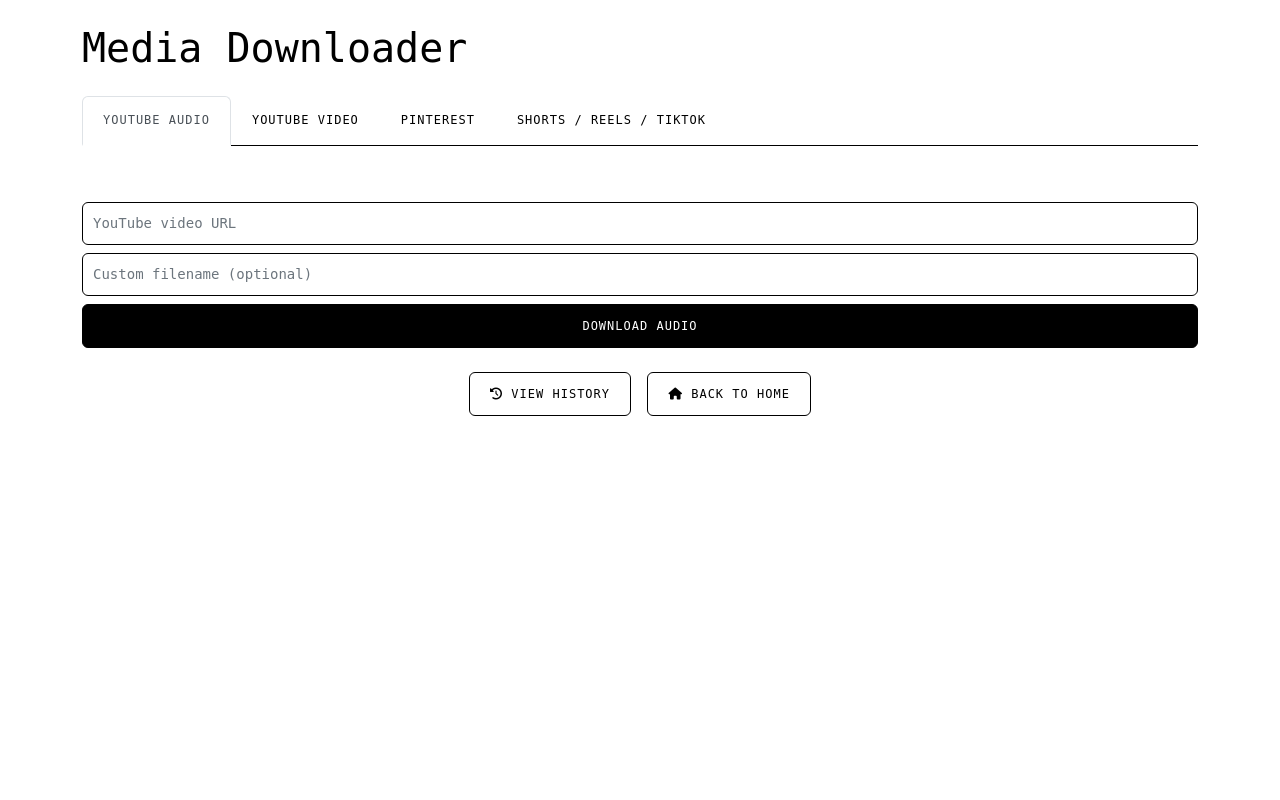
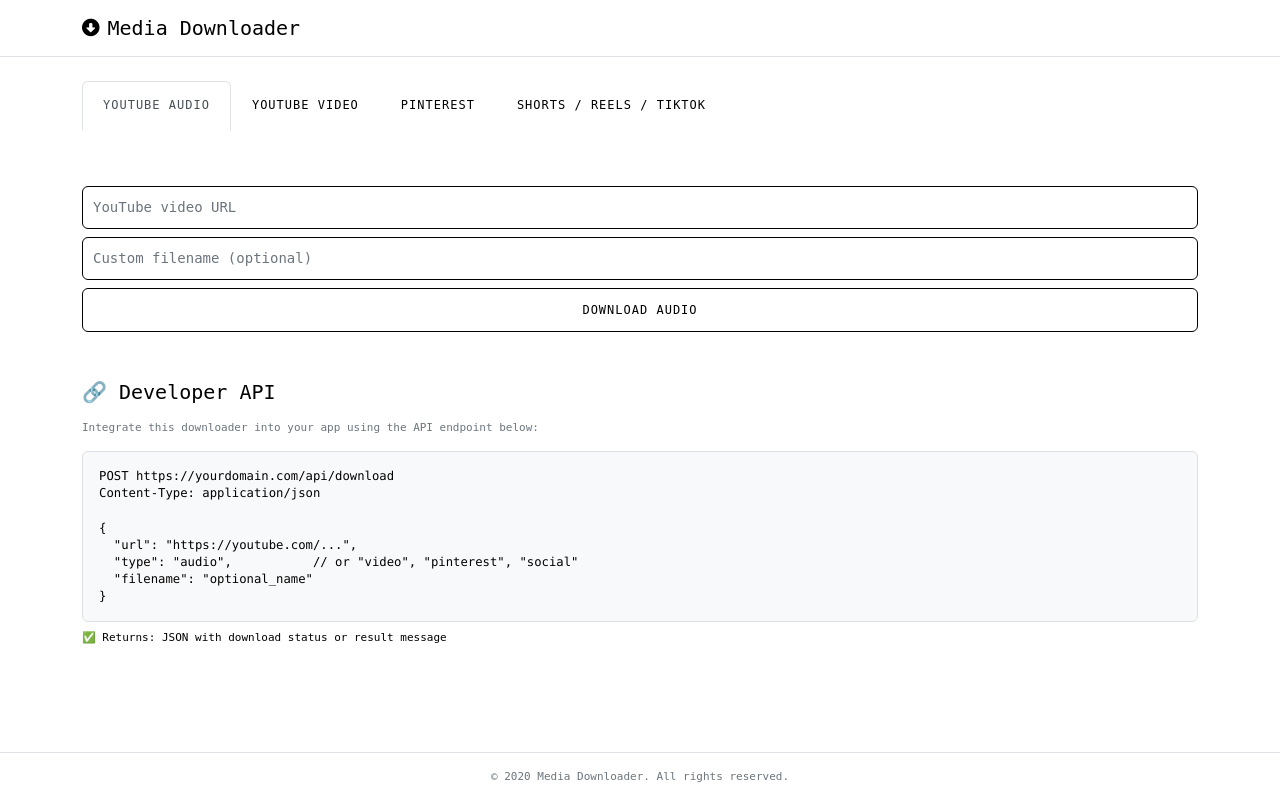
Before and after one commit to aminemaliki7/mdd, a Flask app: template templates/media_downloader.html in a window 1280 px wide. Run offline with Flask 3, Linux system fonts and the light colour scheme; the template is opened without the code that fills it: most values are stand-ins (such as "Sample title", 1, 10 or a date in 2020); some libraries are stand-ins or nearby versions.

Commit message:
Initial commit for Media Downloader app

```diff
--- a/templates/media_downloader.html
+++ b/templates/media_downloader.html
@@ -1,43 +1,47 @@
 <!DOCTYPE html>
 <html lang="en">
 <head>
-    <meta charset="UTF-8">
-    <meta name="viewport" content="width=device-width, initial-scale=1.0">
+    <meta charset="UTF-8" />
+    <meta name="viewport" content="width=device-width, initial-scale=1.0"/>
     <title>Media Downloader</title>
-    <link rel="stylesheet" href="https://cdn.jsdelivr.net/npm/bootstrap@5.2.3/dist/css/bootstrap.min.css">
-    <link rel="stylesheet" href="https://cdnjs.cloudflare.com/ajax/libs/font-awesome/6.2.1/css/all.min.css">
+    <link rel="stylesheet" href="https://cdn.jsdelivr.net/npm/bootstrap@5.2.3/dist/css/bootstrap.min.css"/>
+    <link rel="stylesheet" href="https://cdnjs.cloudflare.com/ajax/libs/font-awesome/6.2.1/css/all.min.css"/>
     <link rel="stylesheet" href="{{ url_for('static', filename='css/styles.css') }}">
 </head>
-<body>
-    <div class="container py-4">
-        <h1 class="mb-4">Media Downloader</h1>
+<body class="bg-white text-black d-flex flex-column min-vh-100">
 
-        <ul class="nav nav-tabs" id="mediaTabs" role="tablist">
-            <li class="nav-item" role="presentation">
-                <button class="nav-link active" id="youtube-audio-tab" data-bs-toggle="tab" data-bs-target="#youtube-audio" type="button" role="tab">YouTube Audio</button>
-            </li>
-            <li class="nav-item" role="presentation">
-                <button class="nav-link" id="youtube-video-tab" data-bs-toggle="tab" data-bs-target="#youtube-video" type="button" role="tab">YouTube Video</button>
-            </li>
-            <li class="nav-item" role="presentation">
-                <button class="nav-link" id="pinterest-tab" data-bs-toggle="tab" data-bs-target="#pinterest" type="button" role="tab">Pinterest</button>
-            </li>
-            <li class="nav-item" role="presentation">
-                <button class="nav-link" id="social-tab" data-bs-toggle="tab" data-bs-target="#social" type="button" role="tab">Shorts / Reels / TikTok</button>
-            </li>
+    <!-- Header -->
+    <header class="border-bottom py-3">
+        <div class="container d-flex align-items-center justify-content-between">
+            <div class="d-flex align-items-center">
+                <i class="fas fa-circle-down fa-lg me-2"></i>
+                <span class="h5 mb-0">Media Downloader</span>
+            </div>
+        </div>
+    </header>
+
+    <!-- Main -->
+    <main class="container py-4 flex-grow-1">
+        <!-- Tab Navigation -->
+        <ul class="nav nav-tabs border-0" id="mediaTabs" role="tablist">
+            <li class="nav-item"><button class="nav-link active" data-bs-toggle="tab" data-bs-target="#youtube-audio">YouTube Audio</button></li>
+            <li class="nav-item"><button class="nav-link" data-bs-toggle="tab" data-bs-target="#youtube-video">YouTube Video</button></li>
+            <li class="nav-item"><button class="nav-link" data-bs-toggle="tab" data-bs-target="#pinterest">Pinterest</button></li>
+            <li class="nav-item"><button class="nav-link" data-bs-toggle="tab" data-bs-target="#social">Shorts / Reels / TikTok</button></li>
         </ul>
 
+        <!-- Tab Content -->
         <div class="tab-content pt-3">
-            <div class="tab-pane fade show active" id="youtube-audio" role="tabpanel">
-                <form id="youtube-form" action="/download-audio" method="POST">
+            <div class="tab-pane fade show active" id="youtube-audio">
+                <form action="/download-audio" method="POST">
                     <input type="url" class="form-control mb-2" name="url" placeholder="YouTube video URL" required>
                     <input type="text" class="form-control mb-2" name="filename" placeholder="Custom filename (optional)">
-                    <button class="btn btn-primary w-100" type="submit">Download Audio</button>
+                    <button class="btn btn-dark w-100" type="submit">Download Audio</button>
                 </form>
             </div>
 
-            <div class="tab-pane fade" id="youtube-video" role="tabpanel">
-                <form id="youtube-video-form" action="/download-youtube" method="POST">
+            <div class="tab-pane fade" id="youtube-video">
+                <form action="/download-youtube" method="POST">
                     <input type="url" class="form-control mb-2" name="url" placeholder="YouTube video URL" required>
                     <input type="text" class="form-control mb-2" name="filename" placeholder="Custom filename (optional)">
                     <select name="quality" class="form-select mb-2">
@@ -47,40 +51,61 @@
                         <option value="480p">480p</option>
                         <option value="360p">360p</option>
                     </select>
-                    <button class="btn btn-primary w-100" type="submit">Download Video</button>
+                    <button class="btn btn-dark w-100" type="submit">Download Video</button>
                 </form>
             </div>
 
-            <div class="tab-pane fade" id="pinterest" role="tabpanel">
-                <form id="pinterest-form" action="/download-video" method="POST">
+            <div class="tab-pane fade" id="pinterest">
+                <form action="/download-video" method="POST">
                     <input type="url" class="form-control mb-2" name="url" placeholder="Pinterest video URL" required>
                     <input type="text" class="form-control mb-2" name="filename" placeholder="Custom filename (optional)">
-                    <button class="btn btn-primary w-100" type="submit">Download Pinterest Video</button>
+                    <button class="btn btn-dark w-100" type="submit">Download Pinterest Video</button>
                 </form>
             </div>
 
-            <div class="tab-pane fade" id="social" role="tabpanel">
-                <form id="social-form" action="/download-social" method="POST">
+            <div class="tab-pane fade" id="social">
+                <form action="/download-social" method="POST">
                     <input type="url" class="form-control mb-2" name="url" placeholder="Shorts / Reels / TikTok URL" required>
                     <input type="text" class="form-control mb-2" name="filename" placeholder="Custom filename (optional)">
-                    <button class="btn btn-primary w-100" type="submit">Download Social Video</button>
+                    <button class="btn btn-dark w-100" type="submit">Download Social Video</button>
                 </form>
             </div>
         </div>
 
-        <!-- Download progress section -->
-        <div id="download-status" style="display: none;">
-            <h5 class="mt-4">Download Status</h5>
+        <!-- Download Status -->
+        <div id="download-status" class="mt-4" style="display: none;">
+            <h5>Download Status</h5>
             <div id="downloads-container"></div>
         </div>
 
-        <div class="text-center mt-4">
-            <a href="/dashboard" class="btn btn-outline-secondary me-2"><i class="fas fa-history"></i> View History</a>
-            <a href="/" class="btn btn-outline-secondary"><i class="fas fa-home"></i> Back to Home</a>
+        <!-- Developer API Section -->
+        <section class="mt-5">
+            <h5 class="mb-3">🔗 Developer API</h5>
+            <p class="small text-muted">
+                Integrate this downloader into your app using the API endpoint below:
+            </p>
+            <div class="bg-light border rounded p-3">
+<pre class="mb-0"><code>POST https://yourdomain.com/api/download
+Content-Type: application/json
+
+{
+  "url": "https://youtube.com/...",
+  "type": "audio",           // or "video", "pinterest", "social"
+  "filename": "optional_name"
+}</code></pre>
+            </div>
+            <p class="mt-2 small">✅ Returns: JSON with download status or result message</p>
+        </section>
+    </main>
+
+    <!-- Footer -->
+    <footer class="border-top py-3">
+        <div class="container text-center small text-muted">
+            &copy; {{ current_year }} Media Downloader. All rights reserved.
         </div>
-    </div>
+    </footer>
 
     <script src="https://cdn.jsdelivr.net/npm/bootstrap@5.2.3/dist/js/bootstrap.bundle.min.js"></script>
-    <script src="{{ url_for('static', filename='js/media_downloader.js') }}"></script> <!-- Place ton JS ici -->
+    <script src="{{ url_for('static', filename='js/media_downloader.js') }}"></script>
 </body>
 </html>
```
Also changed, not shown: 1 other file.
